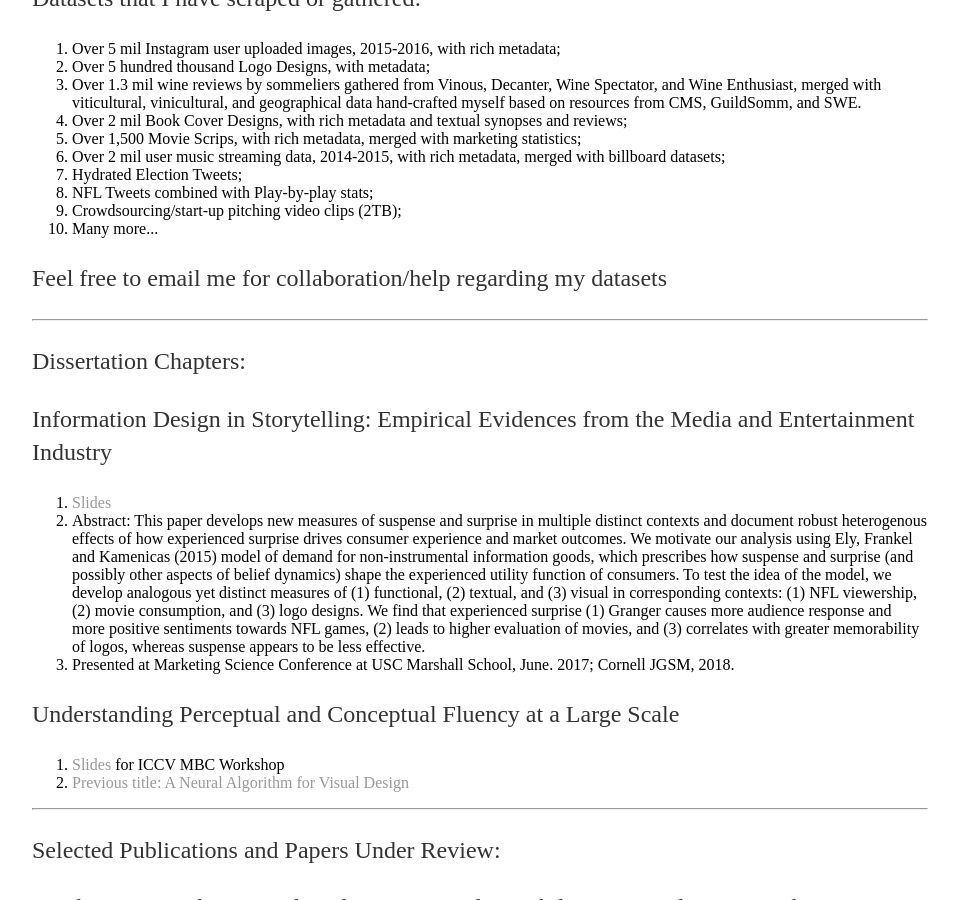
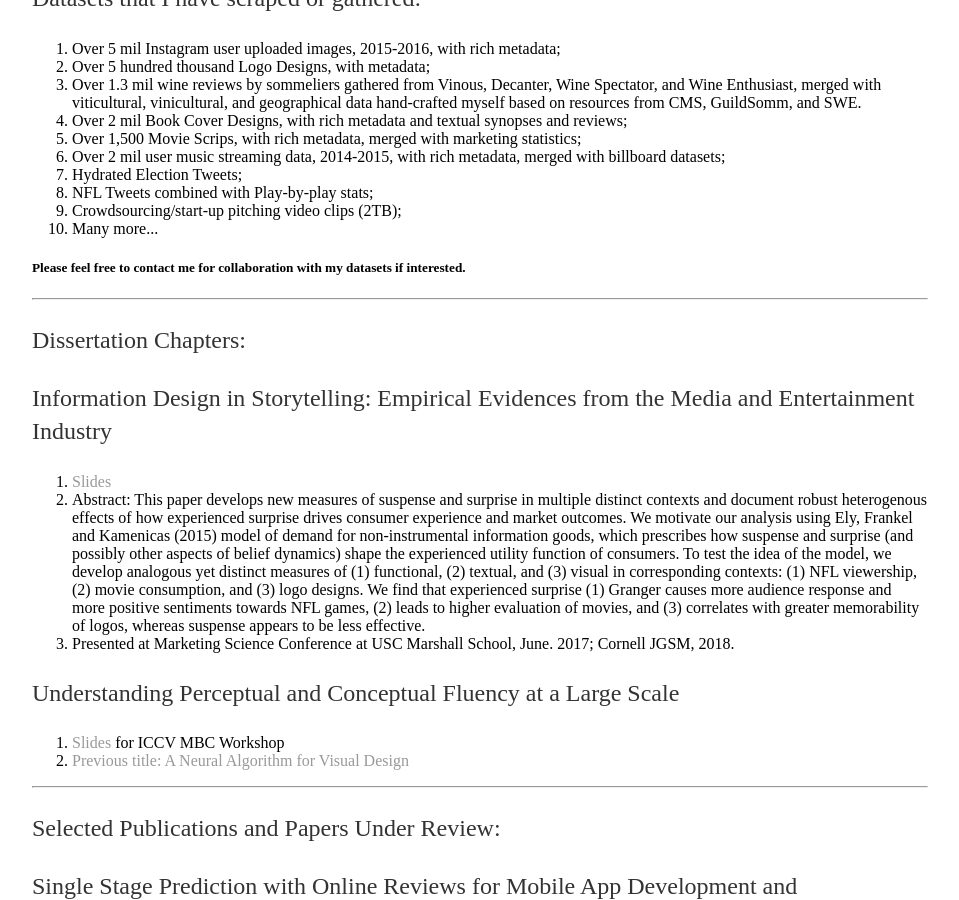
Before and after one commit to shenglih/shenglih.github.io, a Jekyll site: the page built from research/index.html, in a window 1280 px wide and 900 px high, scrolled down 332 px. Shown: the whole window, without its empty margins (160-1119 px from the left). Built offline with Jekyll 4.4.1, drawn with Linux system fonts in a browser that asks for light colours.

Commit message:
Update index.html

```diff
--- a/research/index.html
+++ b/research/index.html
@@ -27,7 +27,7 @@
 		<li> Crowdsourcing/start-up pitching video clips (2TB);</li>
 		<li> Many more...</li>
 	</ol>
-	<p> Feel free to email me for collaboration/help regarding my datasets</p>
+	<h5> Please feel free to contact me for collaboration with my datasets if interested.</h5>
 
 <hr>
 	<p> Dissertation Chapters:</p>
```
